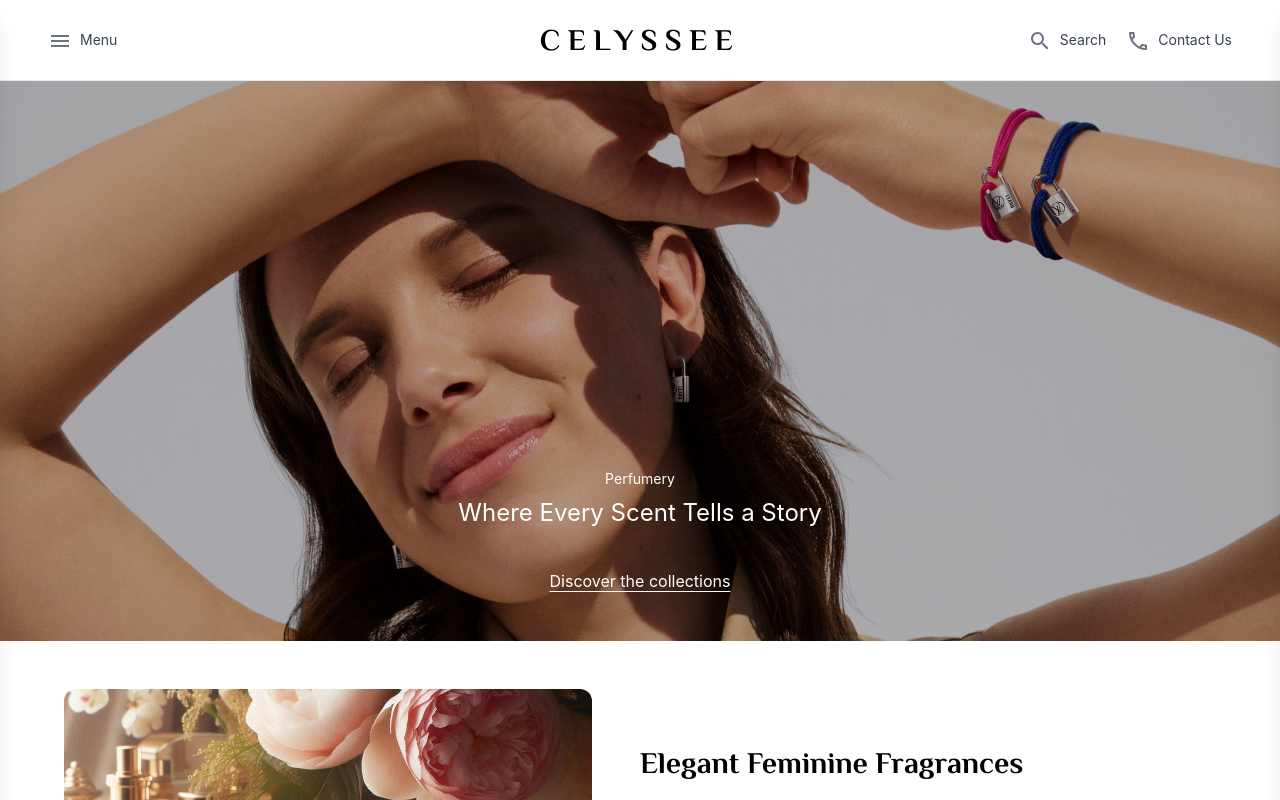
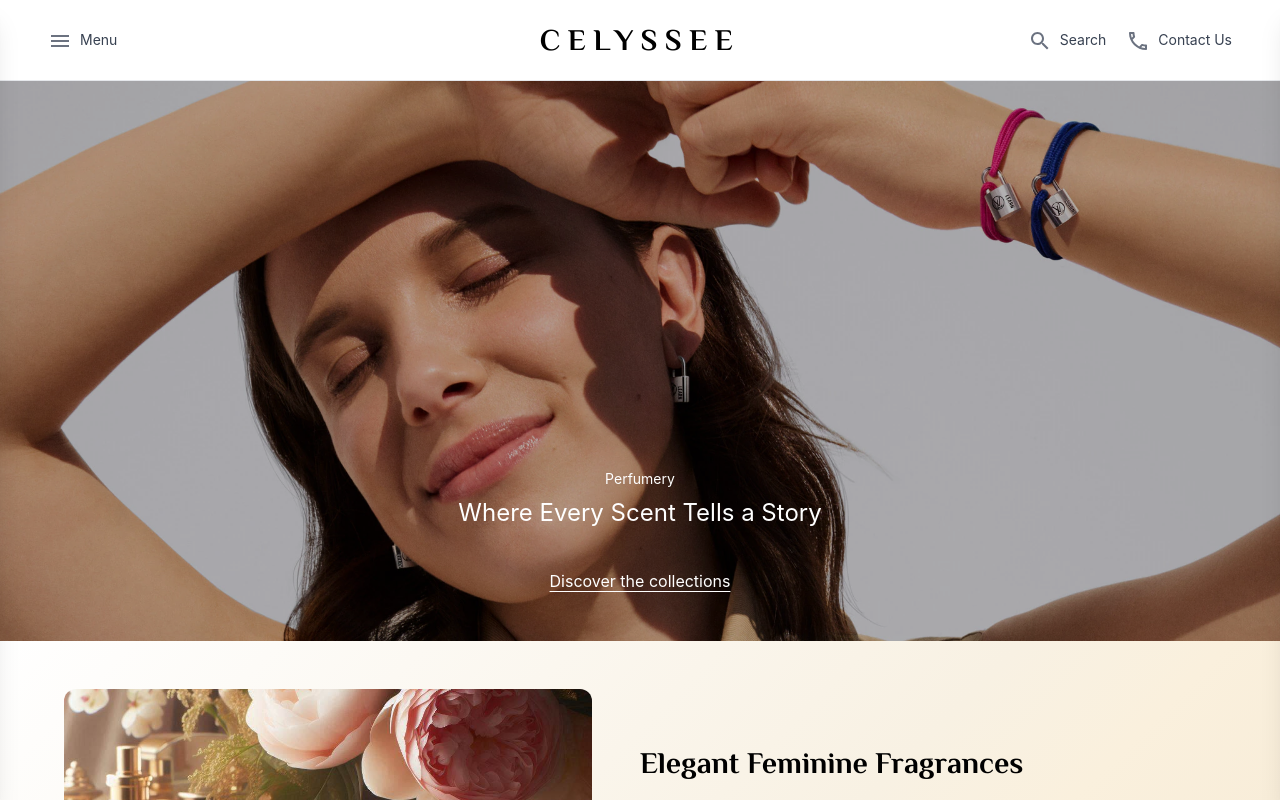
Before and after one commit to steventjoa89/celyssee, a React (Create React App) app: page / in a window 1280 px wide. Shown: the top 800 px of the page. Built offline with nearby package versions, Linux system fonts and the light colour scheme; the HTML template or start-up script is replaced by a standard one.

Commit message:
fixing background linear gradient.

```diff
--- a/src/index.css
+++ b/src/index.css
@@ -2,9 +2,13 @@
 @tailwind components;
 @tailwind utilities;
 
-html{
-  background: linear-gradient(135deg, white 0%, white 80%, #faf0dd 90%, #f8edd9 100%);
-
+html, body {
+  height: 100%;
+  margin: 0;
+  background: linear-gradient(135deg, white 0%, white 30%, #f8f1e3 80%, #faf0dd 90%, #f8edd9 100%);
+  background-attachment: fixed; /* Ensures background stays fixed during scroll */
+  background-size: cover; /* Ensure the background covers the entire page */
+  background-repeat: no-repeat; /* Prevents repeating the background */
 }
 
 body {
```
